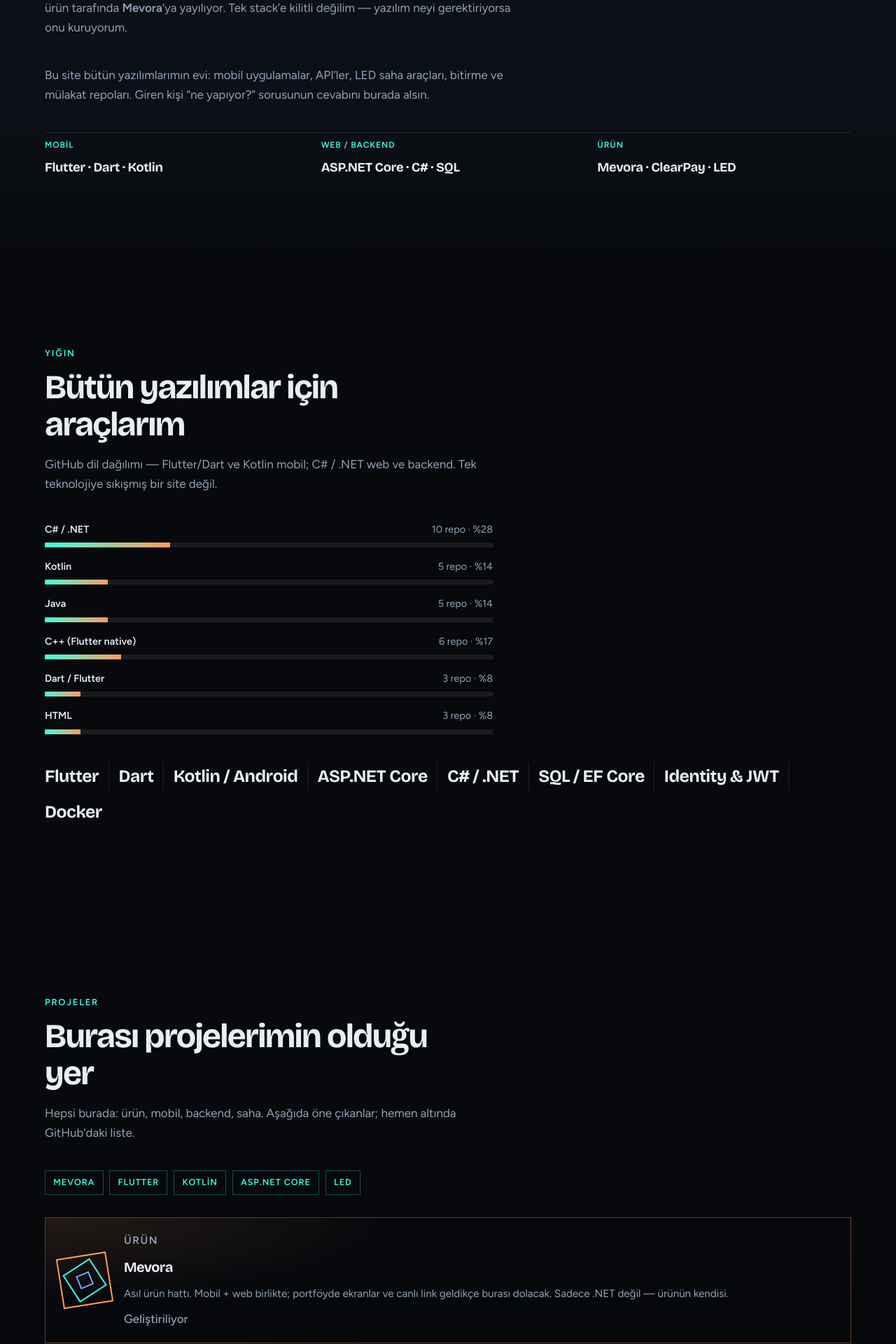
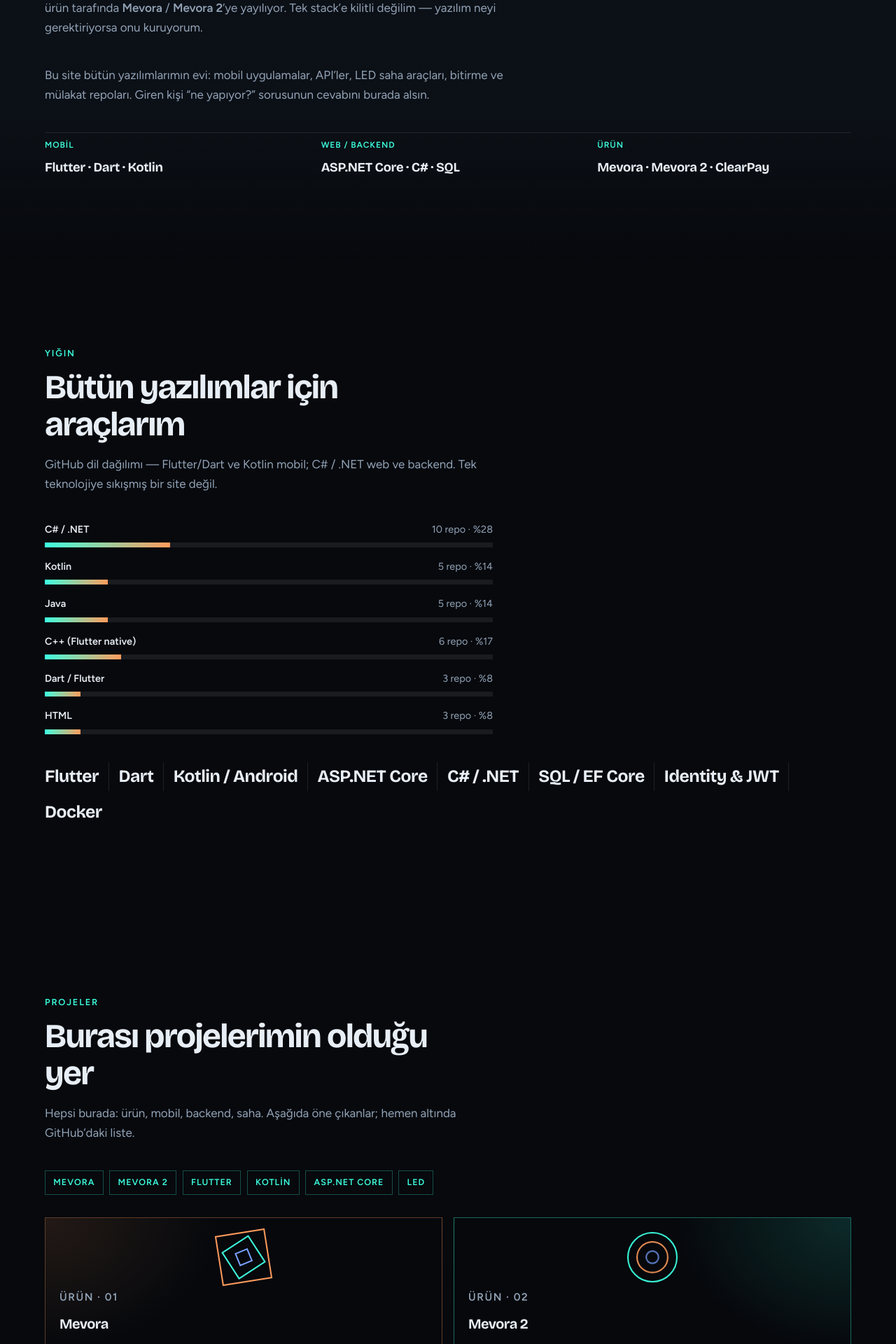
Before and after one commit to HalilMertDeveli/yazilim-sitesi, an ASP.NET Core app: page / in a window 1280 px wide. Shown: the part 1160-3080 px from the top of the page at 70% size. Run offline with ASP.NET Core 8, Linux system fonts and the light colour scheme; data that the repository does not hold is empty.

Commit message:
Add Mevora 2 product card alongside Mevora
Feature both Mevora generations in the projects hub with distinct
visuals and update site copy to include Mevora 2.

Co-authored-by: halilmertdeveliii <halilmertdeveliii@gmail.com>

```diff
--- a/Pages/Index.cshtml
+++ b/Pages/Index.cshtml
@@ -74,10 +74,10 @@
             </p>
             <p class="hero__brand reveal" data-reveal data-split>Halil Mert Develi</p>
             <h1 class="hero__headline reveal" data-reveal>
-                <span class="type-line" data-type words="Komple yazılım vitrinim.|Flutter mobil uygulamalar.|.NET, Kotlin, Mevora — hepsi."></span>
+                <span class="type-line" data-type words="Komple yazılım vitrinim.|Flutter mobil uygulamalar.|Mevora, Mevora 2, .NET, Kotlin."></span>
             </h1>
             <p class="hero__lede reveal" data-reveal>
-                Burası sadece .NET sitesi değil — Flutter mobil, Kotlin, web, ürün (Mevora) ve saha yazılımlarımın olduğu yazılım sitem.
+                Burası sadece .NET sitesi değil — Flutter mobil, Kotlin, web, ürün (Mevora &amp; Mevora 2) ve saha yazılımlarımın olduğu yazılım sitem.
             </p>
             <div class="hero__actions reveal" data-reveal>
                 <a class="btn btn--primary" href="#projeler" data-magnetic>Projelerime bak</a>
@@ -102,8 +102,8 @@
 
     <div class="marquee" aria-hidden="true">
         <div class="marquee__track">
-            <span>Mevora</span><span>Flutter</span><span>Kotlin</span><span>ASP.NET Core</span><span>ClearPay</span><span>LED</span><span>SQL Ledger</span><span>Docker</span>
-            <span>Mevora</span><span>Flutter</span><span>Kotlin</span><span>ASP.NET Core</span><span>ClearPay</span><span>LED</span><span>SQL Ledger</span><span>Docker</span>
+            <span>Mevora</span><span>Mevora 2</span><span>Flutter</span><span>Kotlin</span><span>ASP.NET Core</span><span>ClearPay</span><span>LED</span><span>Docker</span>
+            <span>Mevora</span><span>Mevora 2</span><span>Flutter</span><span>Kotlin</span><span>ASP.NET Core</span><span>ClearPay</span><span>LED</span><span>Docker</span>
         </div>
     </div>
 
@@ -113,7 +113,7 @@
             <h2 class="section__title reveal" data-reveal>Yazılım üreten bir geliştiriciyim.</h2>
             <p class="section__copy reveal" data-reveal>
                 İstanbul’dayım. İşlerim <strong>Flutter mobil</strong>, <strong>ASP.NET Core</strong> web/backend,
-                <strong>Kotlin</strong> Android ve ürün tarafında <strong>Mevora</strong>’ya yayılıyor.
+                <strong>Kotlin</strong> Android ve ürün tarafında <strong>Mevora</strong> / <strong>Mevora 2</strong>’ye yayılıyor.
                 Tek stack’e kilitli değilim — yazılım neyi gerektiriyorsa onu kuruyorum.
             </p>
             <p class="section__copy reveal" data-reveal>
@@ -131,7 +131,7 @@
                 </div>
                 <div class="reveal" data-reveal>
                     <dt>Ürün</dt>
-                    <dd>Mevora · ClearPay · LED</dd>
+                    <dd>Mevora · Mevora 2 · ClearPay</dd>
                 </div>
             </dl>
         </div>
@@ -183,6 +183,7 @@
 
             <div class="stack-tabs reveal" data-reveal aria-hidden="true">
                 <span>Mevora</span>
+                <span>Mevora 2</span>
                 <span>Flutter</span>
                 <span>Kotlin</span>
                 <span>ASP.NET Core</span>
@@ -190,18 +191,32 @@
             </div>
 
             <div class="project-board">
+                <div class="mevora-row">
                     <article class="project-tile project-tile--mevora reveal" data-reveal>
                         <div class="project-tile__viz" aria-hidden="true">
                             <div class="viz viz--mevora"><i></i><i></i><i></i></div>
                         </div>
-                    <p class="project-tile__tag">Ürün</p>
+                        <p class="project-tile__tag">Ürün · 01</p>
                         <h3>Mevora</h3>
                         <p>
-                        Asıl ürün hattı. Mobil + web birlikte; portföyde ekranlar ve canlı link geldikçe burası dolacak.
-                        Sadece .NET değil — ürünün kendisi.
+                            İlk ürün hattı. Mobil + web birlikte düşünülen dilim; ekranlar ve canlı link geldikçe burası dolacak.
                         </p>
                         <span class="text-link text-link--muted">Geliştiriliyor</span>
                     </article>
+
+                    <article class="project-tile project-tile--mevora2 reveal" data-reveal>
+                        <div class="project-tile__viz" aria-hidden="true">
+                            <div class="viz viz--mevora2"><i></i><i></i><i></i></div>
+                        </div>
+                        <p class="project-tile__tag">Ürün · 02</p>
+                        <h3>Mevora 2</h3>
+                        <p>
+                            Mevora ailesinin ikinci nesli. Yeni özellikler ve genişleyen ürün yüzeyi —
+                            Flutter / mobil ve web tarafıyla birlikte ilerliyor.
+                        </p>
+                        <span class="text-link text-link--muted">Geliştiriliyor</span>
+                    </article>
+                </div>
 
                 <article class="project-tile reveal" data-reveal>
                     <div class="project-tile__viz" aria-hidden="true">
@@ -302,7 +317,7 @@
                     <span class="gh-step__num">03</span>
                     <div>
                         <h3>Ürün</h3>
-                        <p>Mevora, ClearPay, mobil uygulamalar, bu site.</p>
+                        <p>Mevora, Mevora 2, ClearPay, mobil uygulamalar.</p>
                     </div>
                 </li>
             </ol>
--- a/Pages/Shared/_Layout.cshtml
+++ b/Pages/Shared/_Layout.cshtml
@@ -5,7 +5,7 @@
     <meta name="viewport" content="width=device-width, initial-scale=1.0" />
     <meta name="color-scheme" content="dark" />
     <meta name="theme-color" content="#07090d" />
-    <meta name="description" content="Halil Mert Develi yazılım sitesi — Flutter mobil, ASP.NET Core, Kotlin, Mevora ve tüm projeler tek yerde." />
+    <meta name="description" content="Halil Mert Develi yazılım sitesi — Flutter mobil, ASP.NET Core, Kotlin, Mevora, Mevora 2 ve tüm projeler tek yerde." />
     <meta name="author" content="Halil Mert Develi" />
     <title>@ViewData["Title"] — Halil Mert Develi</title>
     <link rel="preconnect" href="https://fonts.googleapis.com" />
--- a/wwwroot/css/site.css
+++ b/wwwroot/css/site.css
@@ -948,21 +948,52 @@ main,
   transform: translateY(-3px);
 }
 
-.project-tile--mevora {
+.mevora-row {
   grid-column: 1 / -1;
   display: grid;
-  grid-template-columns: auto 1fr;
-  grid-template-rows: auto auto auto auto;
-  column-gap: 1.25rem;
+  grid-template-columns: repeat(2, minmax(0, 1fr));
+  gap: 1rem;
+}
+
+.project-tile--mevora,
+.project-tile--mevora2 {
   border-color: rgba(255, 155, 92, 0.35);
   background:
     radial-gradient(80% 120% at 0% 0%, rgba(255, 155, 92, 0.12), transparent 55%),
     rgba(7, 9, 13, 0.7);
 }
 
-.project-tile--mevora .project-tile__viz {
-  grid-row: 1 / span 4;
-  align-self: center;
+.project-tile--mevora2 {
+  border-color: rgba(61, 255, 224, 0.38);
+  background:
+    radial-gradient(80% 120% at 100% 0%, rgba(61, 255, 224, 0.14), transparent 55%),
+    rgba(7, 9, 13, 0.7);
+}
+
+.viz--mevora2 {
+  position: relative;
+  width: 4.5rem;
+  height: 4.5rem;
+}
+
+.viz--mevora2 i {
+  position: absolute;
+  inset: 0;
+  border: 2px solid var(--sea);
+  border-radius: 50%;
+  animation: onion-pulse 2.8s var(--ease) infinite;
+}
+
+.viz--mevora2 i:nth-child(2) {
+  inset: 18%;
+  border-color: var(--copper);
+  animation-delay: 0.35s;
+}
+
+.viz--mevora2 i:nth-child(3) {
+  inset: 36%;
+  border-color: var(--violet-soft);
+  animation-delay: 0.7s;
 }
 
 .project-tile__viz {
@@ -1044,12 +1075,8 @@ main,
     grid-template-columns: 1fr;
   }
 
-  .project-tile--mevora {
+  .mevora-row {
     grid-template-columns: 1fr;
-  }
-
-  .project-tile--mevora .project-tile__viz {
-    grid-row: auto;
   }
 }
 
```
Lines whose indentation alone changed are shown as unchanged.
